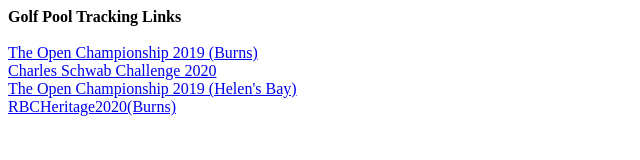
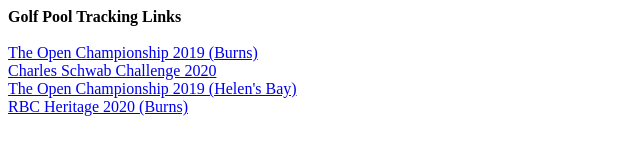
Before and after one commit to GolfPoolTracking/golfpooltracking.github.io, a plain HTML site: page index.html in a window 1280 px wide. Shown: the full height of the page, 0-640 px from the left. Drawn offline with Linux system fonts and the light colour scheme.

Commit message:
Update index.html

```diff
--- a/index.html
+++ b/index.html
@@ -9,7 +9,7 @@
 <a href="/Burns/The Open Championship 2019">The Open Championship 2019 (Burns)</a><br>
 <a href="/Burns/Charles Schwab Challenge 2020">Charles Schwab Challenge 2020</a><br>
 <a href="/Helen's Bay/The Open Championship 2019">The Open Championship 2019 (Helen's Bay)</a><br>
-<a href="/Burns/RBC Heritage 2020">RBCHeritage2020(Burns)</a><br>
+<a href="/Burns/RBCHeritage2020">RBC Heritage 2020 (Burns)</a><br>
 
 <script>var clicky_site_ids = clicky_site_ids || []; clicky_site_ids.push(101261230);</script>
 <script async src="//static.getclicky.com/js"></script>
```
